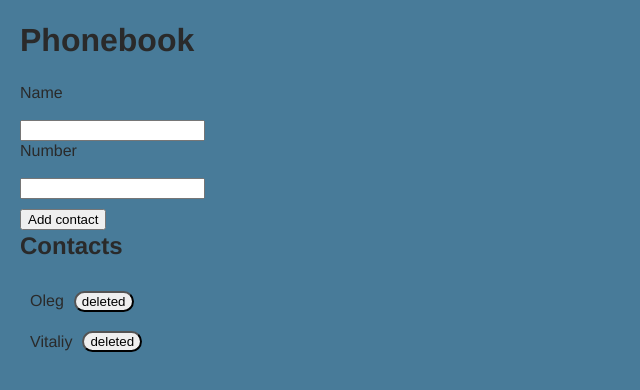
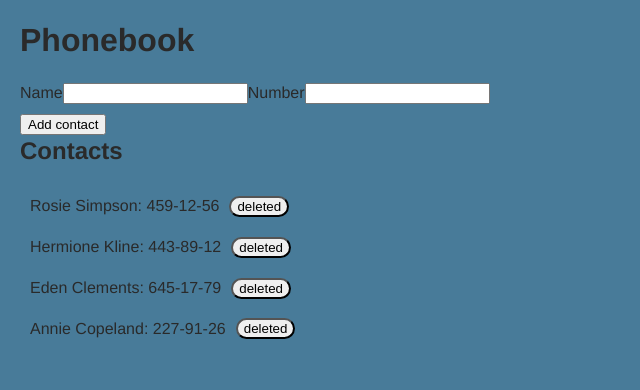
Before and after one commit to LutsenkoVitaliy/04-hooks-phonebook, a React (Create React App) app: page / in a window 1280 px wide. Shown: the top 390 px of the page, without its empty margins (0-640 px from the left). Built offline with nearby package versions, Linux system fonts and the light colour scheme.

Commit message:
saveChange

```diff
--- a/package.json
+++ b/package.json
@@ -8,6 +8,7 @@
     "@testing-library/jest-dom": "^5.16.1",
     "@testing-library/react": "^12.1.2",
     "@testing-library/user-event": "^13.5.0",
+    "nanoid": "^3.2.0",
     "react": "^17.0.2",
     "react-dom": "^17.0.2",
     "react-scripts": "5.0.0",
--- a/src/App.js
+++ b/src/App.js
@@ -1,37 +1,37 @@
-import React, { Component } from 'react'
+import React, { Component } from 'react';
+import { nanoid } from 'nanoid';
 
 import ContactForm from './components/ContactForm';
 import ContactList from './components/ContactList';
 
 class App extends Component {
  state = {
-  contacts: ['Oleg', 'Vitaliy'],
-  name: '',
-  number: ''
+   contacts: [
+    {id: 'id-1', name: 'Rosie Simpson', number: '459-12-56'},
+    {id: 'id-2', name: 'Hermione Kline', number: '443-89-12'},
+    {id: 'id-3', name: 'Eden Clements', number: '645-17-79'},
+    {id: 'id-4', name: 'Annie Copeland', number: '227-91-26'},
+   ],
+   filter: ''
   }
 
   deleteContact = contactId => {
     this.setState(prevState => ({
-      contacts: prevState.contacts.filter(contact => contact !== contactId)
+      contacts: prevState.contacts.filter(contact => contact.id !== contactId)
     }));
   };
 
-  handleChange = e => {
-    const { name, value } = e.currentTarget;
-    this.setState({ [name]: value})
+  formSubmitHandler = data => {
+    console.log(data);
   }
 
   render() {
-    const { contacts, name, number } = this.state
+    const { contacts } = this.state
 
     return (
       <div>
         <h1>Phonebook</h1>
-        <ContactForm
-          nameValue={name}
-          onChange={this.handleChange}
-          numberValue={number}
-        />
+        <ContactForm onSubmit={this.formSubmitHandler}/>
 
         <h2>Contacts</h2>
         <ContactList
--- a/src/components/ContactForm/ContactForm.js
+++ b/src/components/ContactForm/ContactForm.js
@@ -1,33 +1,58 @@
+import React, { Component } from "react";
 import PropTypes from "prop-types";
+
 import './ContactForm.css'
 
-const ContactForm = ({nameValue, numberValue, onChange}) => (
-  <div>
-    <p>Name</p>
+class ContactForm extends Component {
+  state = {
+    name: '',
+    number: ''
+  };
+
+  handleChange = e => {
+    const { name, value } = e.currentTarget;
+    this.setState({ [name]: value })
+  };
+
+  handleSubmit = e => {
+    e.preventDefault()
+    this.props.onSubmit(this.state)
+    this.reset()
+  }
+
+  reset = () => {
+    this.setState({ name: '' , number: '' })
+  }
+
+  render() {
+      const { name, number } = this.state
+
+    return (
+    <form onSubmit={this.handleSubmit}>
+    <label>Name</label>
       <input
       type="text"
-      value={nameValue}
-      onChange={onChange}
+      value={name}
+      onChange={this.handleChange}
       name="name"
       pattern="^[a-zA-Zа-яА-Я]+(([' -][a-zA-Zа-яА-Я ])?[a-zA-Zа-яА-Я]*)*$"
       title="Name may contain only letters, apostrophe, dash and spaces. For example Adrian, Jacob Mercer, Charles de Batz de Castelmore d'Artagnan"
       required
-    />
-    <p>Number</p>
-    <input
+      />
+
+    <label>Number</label>
+      <input
       type="tel"
-      value={numberValue}
-      onChange={onChange}
+      value={number}
+      onChange={this.handleChange}
       name="number"
       pattern="\+?\d{1,4}?[-.\s]?\(?\d{1,3}?\)?[-.\s]?\d{1,4}[-.\s]?\d{1,4}[-.\s]?\d{1,9}"
       title="Phone number must be digits and can contain spaces, dashes, parentheses and can start with +"
       required
-    />
+      />
+      <button className="addContact__button" type='submit'>Add contact</button>
+    </form>
+    )}
+}
 
-      <button className="addContact__button" type='button'>Add contact</button>
-  </div>
-
-
-);
-
-export default ContactForm
+export default ContactForm;
--- a/src/components/ContactList/ContactList.js
+++ b/src/components/ContactList/ContactList.js
@@ -3,9 +3,9 @@
 
 const ContactList = ({ contacts, onDeleteContact }) => (
   <ul className="ContactList">{contacts.map(contact =>
-  <li key={contact} className="ContactList__item">
-    <p className="ContactList__text">{contact}</p>
-      <button onClick={() => onDeleteContact(contact)} className="ContactList__button">deleted</button>
+  <li key={contact.id} className="ContactList__item">
+      <p className="ContactList__text">{contact.name}: {contact.number}</p>
+      <button onClick={() => onDeleteContact(contact.id)} className="ContactList__button">deleted</button>
   </li>)}</ul>
 );
 
```
Also changed, not shown: 1 other file (tests, documents, lock files or other folders).
